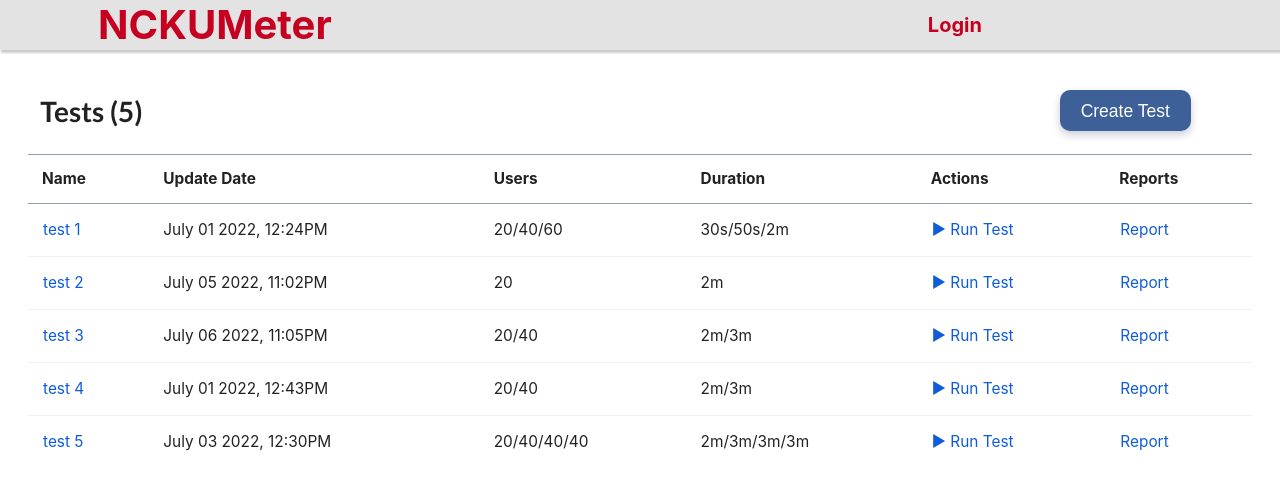
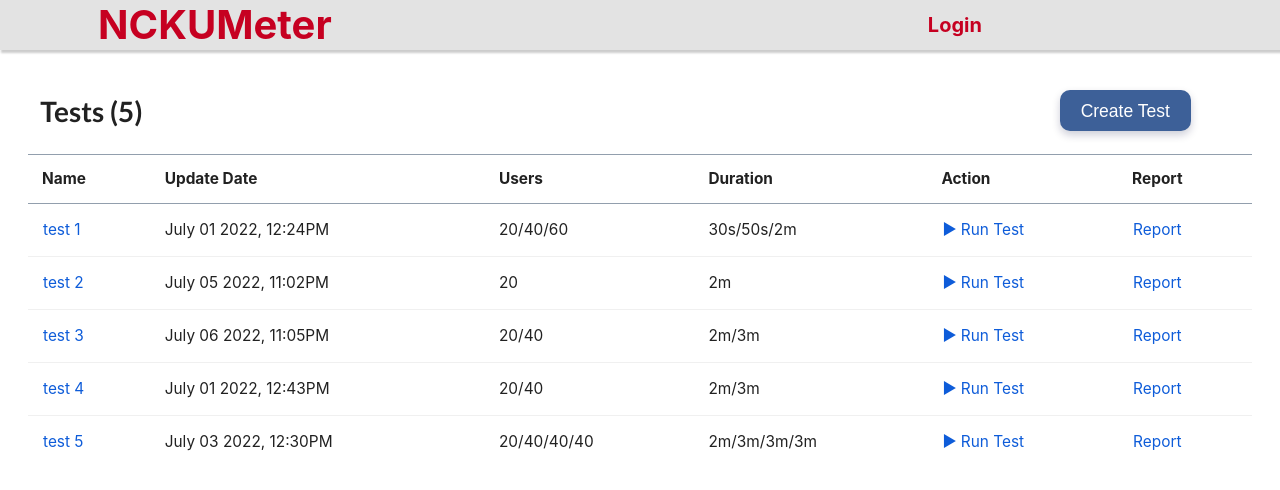
Before and after one commit to YiAnnChen/CKload, a React (Create React App) app in the folder ncku/: page /tests in a window 1280 px wide. Shown: the top 490 px of the page. Built offline with nearby package versions, Linux system fonts and the light colour scheme; no server answers.

Commit message:
Update spelling

```diff
--- a/ncku/src/pages/TestsList/index.js
+++ b/ncku/src/pages/TestsList/index.js
@@ -60,8 +60,8 @@ const TestsList = () => {
             <th>Update Date</th>
             <th>Users</th>
             <th>Duration</th>
-            <th>Actions</th>
-            <th>Reports</th>
+            <th>Action</th>
+            <th>Report</th>
           </tr>
         </thead>
         <tbody>
```
